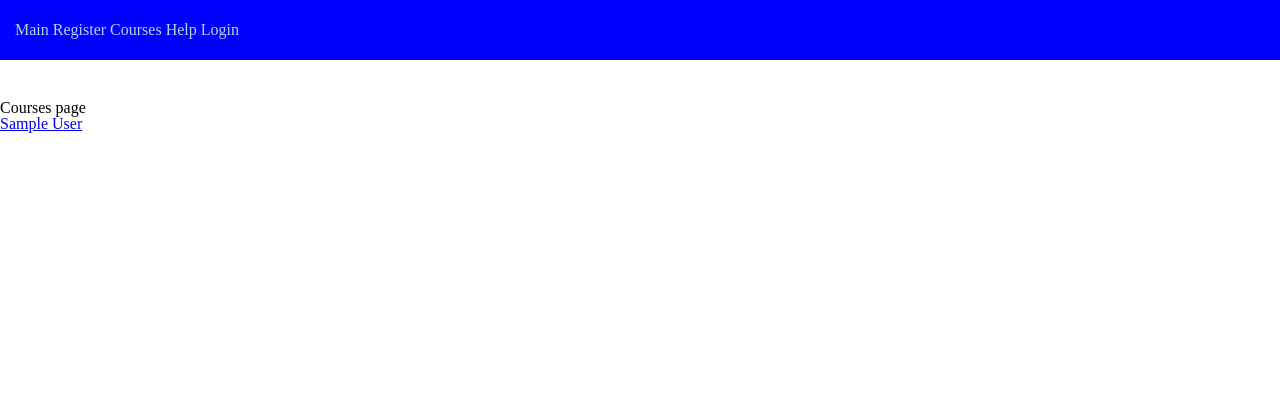
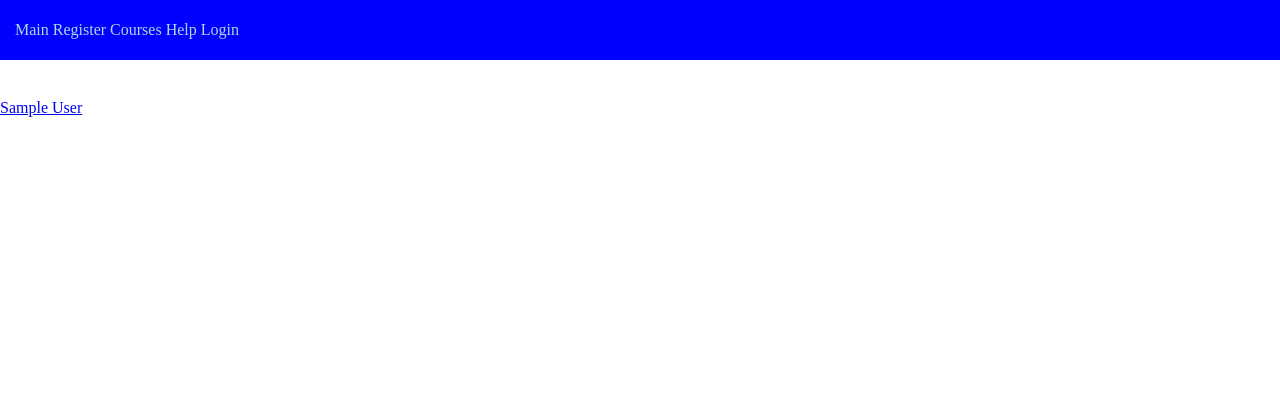
Before and after one commit to samuraii/otus_python_backend, a Django app: page /courses/ in a window 1280 px wide. Shown: the top 420 px of the page. Run offline with Django 3.2, Linux system fonts and the light colour scheme; tables that the repository leaves empty hold one stand-in row (values such as "Sample post").

Commit message:
Зависимости, правки шаблона

```diff
--- a/project/templates/courses/index.html
+++ b/project/templates/courses/index.html
@@ -4,15 +4,17 @@
     {% include "components/header_menu.html" %}
 </header>
 <section class="content">
-<h1>Courses page</h1>
-
 {% if courses %}
 
-{% for course in courses %}
-<div>
-    <a href="{{ course.course_url }}">{{ course.course_display_name_ru }}</a>
+<div class="courses">
+    <ul>
+        {% for course in courses %}
+        <li class="course">
+            <a class="course-link" href="{{ course.course_url }}">{{ course.course_display_name_ru }}</a>
+        </li>
+        {% endfor %}
+    </ul>
 </div>
-{% endfor %}
 
 {% else %}
     <p>Ooops... No courses found.</p>
```
Also changed, not shown: requirements.txt (added, +11 -0 lines).
